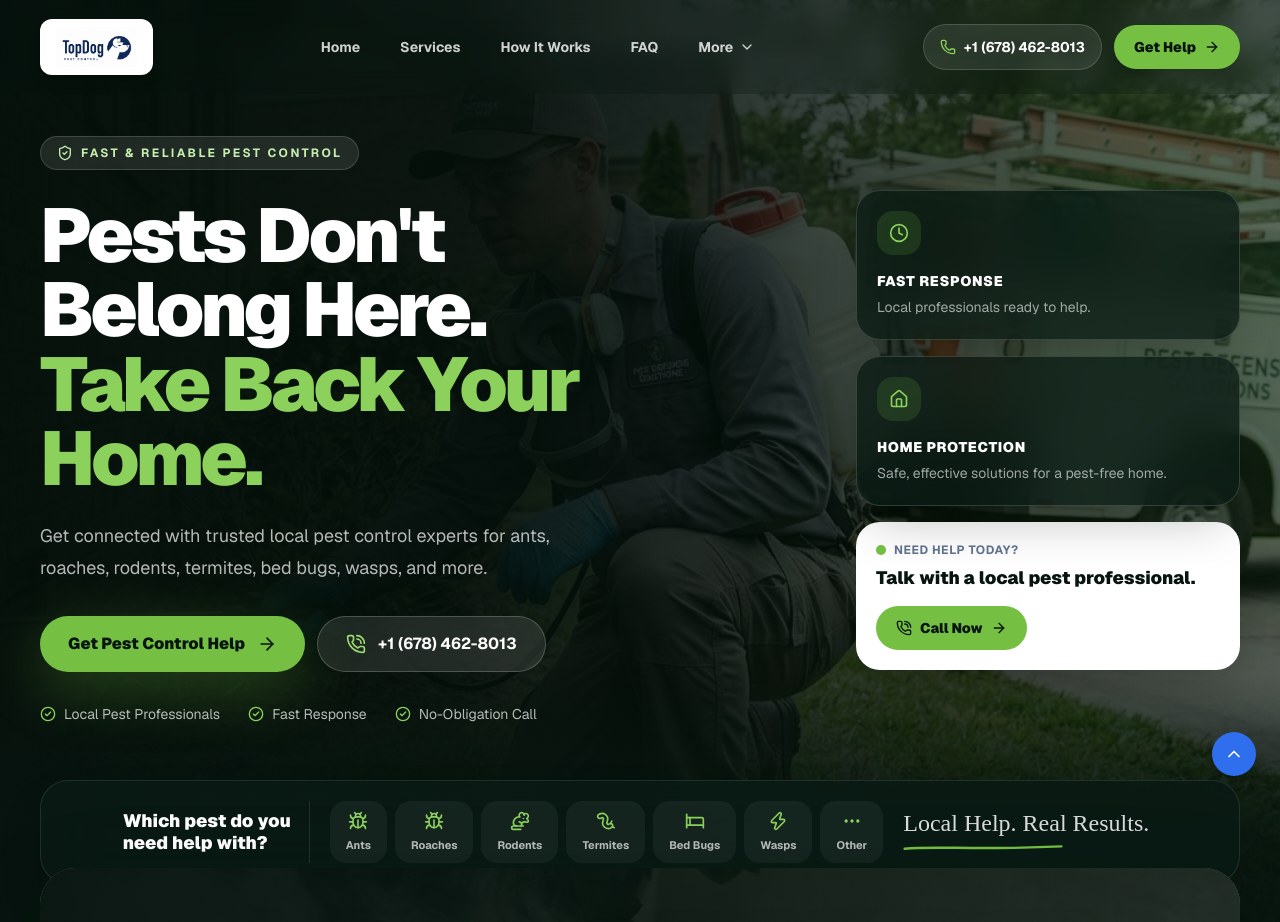
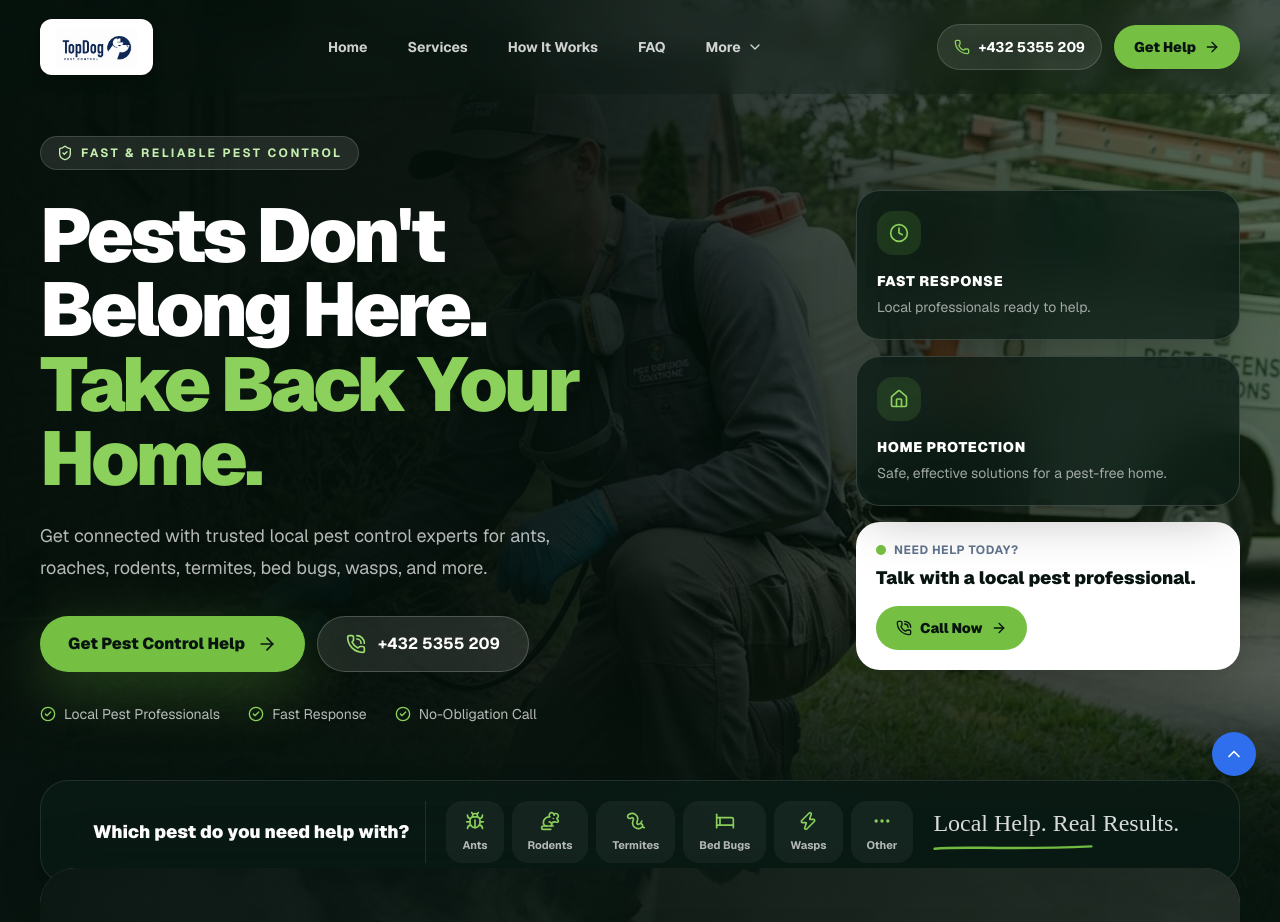
Before and after one commit to kamil-Abbas12/pest-control, a Next.js app: page / in a window 1280 px wide. Shown: the top 922 px of the page. Built offline with nearby package versions, Linux system fonts and the light colour scheme.

Commit message:
Remove next-sitemap, use native app/sitemap.ts

```diff
--- a/app/components/Hero.tsx
+++ b/app/components/Hero.tsx
@@ -28,7 +28,6 @@ const highlights = [
 
 const pestOptions = [
   { name: "Ants", icon: Bug },
-  { name: "Roaches", icon: Bug, mirror: true },
   { name: "Rodents", icon: Rat },
   { name: "Termites", icon: Worm },
   { name: "Bed Bugs", icon: Bed },
@@ -164,9 +163,7 @@ export default function Hero() {
                 href={siteConfig.phoneHref}
                 className="group mt-4 inline-flex h-11 items-center justify-center gap-2 rounded-full bg-[#75C043] px-5 text-sm font-black text-[#07140F] transition hover:bg-[#8BD15C]"
               >
-                <PhoneCall className="h-4 w-4"
-
-                />
+                <PhoneCall className="h-4 w-4" />
                 Call Now
                 <ArrowRight className="h-4 w-4 transition group-hover:translate-x-1" />
               </a>
@@ -178,10 +175,9 @@ export default function Hero() {
         <div className="rounded-[28px] border border-white/10 bg-[#0A1B14]/85 p-4 shadow-2xl backdrop-blur-xl sm:p-5">
           <div className="flex flex-col gap-5 lg:flex-row lg:items-center lg:justify-center">
             <div className="flex flex-col gap-4 sm:flex-row sm:items-center">
-              <p className="text-base font-black leading-tight sm:max-w-[170px] sm:text-lg">
-Which pest do you need
-
-help with?              </p>
+              <p className="whitespace-nowrap text-base font-black leading-tight sm:text-lg">
+                Which pest do you need help with?
+              </p>
 
               <div className="flex flex-wrap gap-2 sm:border-l sm:border-white/10 sm:pl-5">
                 {pestOptions.map((pest) => {
@@ -192,11 +188,7 @@ help with?              </p>
                       href="#quote"
                       className="group inline-flex flex-col items-center gap-1.5 rounded-2xl bg-white/5 px-4 py-2.5 text-[11px] font-bold text-white/70 transition hover:bg-[#75C043] hover:text-[#07140F]"
                     >
-                      <PestIcon
-                        className={`h-5 w-5 text-[#8BD15C] transition group-hover:text-[#07140F] ${
-                          pest.mirror ? "scale-x-[-1]" : ""
-                        }`}
-                      />
+                      <PestIcon className="h-5 w-5 text-[#8BD15C] transition group-hover:text-[#07140F]" />
                       {pest.name}
                     </Link>
                   );
--- a/lib/site-config.ts
+++ b/lib/site-config.ts
@@ -5,8 +5,8 @@ export const siteConfig = {
 
   domain: "pestcontrol.topdoglead.com",
 
-  phoneDisplay: "+1 (678) 462-8013",
-  phoneHref: "tel:+16784628013",
+  phoneDisplay: "+432 5355 209",
+  phoneHref: "tel:4325355209",
 
   locationLabel: "Nationwide",
 };
```
